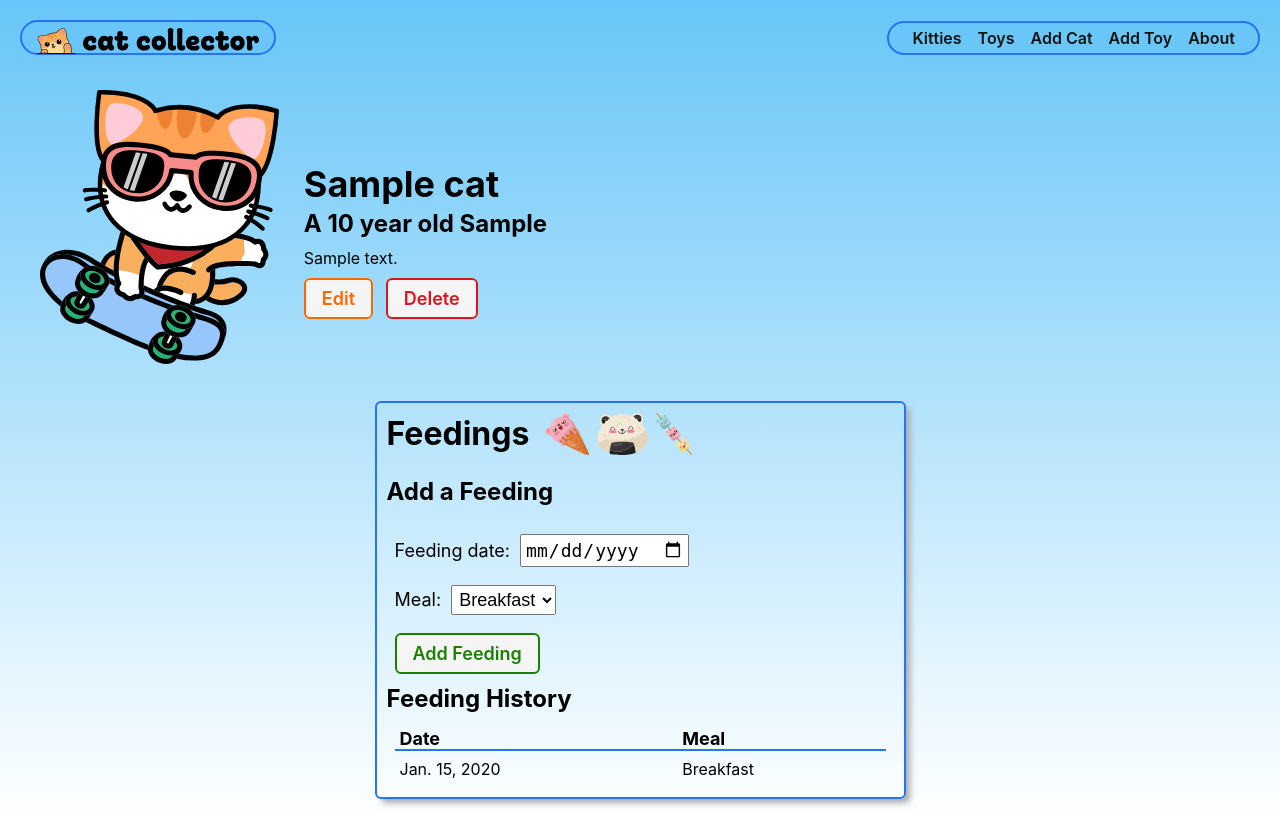
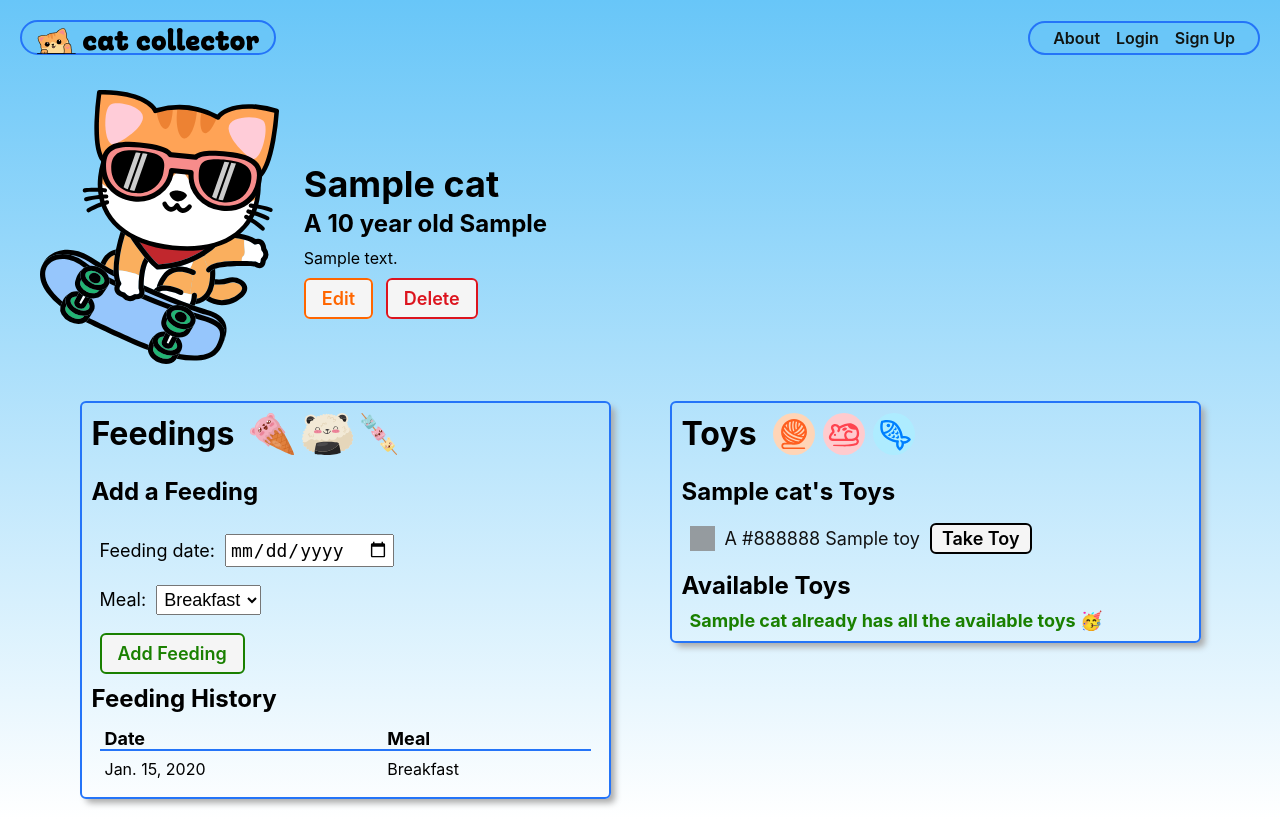
Before and after one commit to galichinsky/catcollector, a Django app: page /cats/1/ in a window 1280 px wide. Run offline with Django 5.2, Linux system fonts and the light colour scheme; tables that the repository leaves empty hold one stand-in row (values such as "Sample post").

Commit message:
add user auth

```diff
--- a/catcollector/settings.py
+++ b/catcollector/settings.py
@@ -128,6 +128,10 @@ USE_TZ = True
 
 STATIC_URL = 'static/'
 
+LOGIN_REDIRECT_URL = 'cat-index'
+
+LOGOUT_REDIRECT_URL = 'home'
+
 # Default primary key field type
 # https://docs.djangoproject.com/en/5.1/ref/settings/#default-auto-field
 
--- a/catcollector/urls.py
+++ b/catcollector/urls.py
@@ -20,4 +20,5 @@ from django.urls import path, include
 urlpatterns = [
     path('admin/', admin.site.urls),
     path('', include('main_app.urls')),
+    path('accounts/', include('django.contrib.auth.urls')),
 ]
--- a/main_app/models.py
+++ b/main_app/models.py
@@ -1,15 +1,32 @@
 from django.db import models
 from django.urls import reverse
 
+from django.contrib.auth.models import User
+
 MEALS = (("B", "Breakfast"), ("L", "Lunch"), ("D", "Dinner"))
 
+# Create your models here.
 
-# Create your models here.
+
+class Toy(models.Model):
+    name = models.CharField(max_length=50)
+    color = models.CharField(max_length=20)
+
+    def __str__(self):
+        return self.name
+
+    def get_absolute_url(self):
+        return reverse("toy-detail", kwargs={"pk": self.id})
+
+
 class Cat(models.Model):
     name = models.CharField(max_length=100)
     breed = models.CharField(max_length=100)
     description = models.TextField(max_length=250)
     age = models.IntegerField()
+    # M:M relationship with toys
+    toys = models.ManyToManyField(Toy)
+    user = models.ForeignKey(User, on_delete=models.CASCADE)
 
     def __str__(self):
         return f"{self.name} ({self.id})"
@@ -30,13 +47,3 @@ class Feeding(models.Model):
 
     class Meta:
         ordering = ["-date"]  # Sort feedings in descending order by date
-
-class Toy(models.Model):
-    name = models.CharField(max_length=50)
-    color = models.CharField(max_length=20)
-
-    def __str__(self):
-        return self.name
-
-    def get_absolute_url(self):
-        return reverse("toy-detail", kwargs={"pk": self.id})
--- a/main_app/static/css/base.css
+++ b/main_app/static/css/base.css
@@ -276,3 +276,19 @@ nav li {
     }
   }
 }
+
+#logout-form button {
+  text-decoration: none;
+  color: var(--text-color);
+  font-weight: 600;
+  font-size: 16px;
+  background: none;
+  border: none;
+  cursor: pointer;
+  padding: 0;
+  font-family: inherit;
+}
+
+#logout-form button:hover {
+  color: var(--link-hover-color);
+}
--- a/main_app/templates/base.html
+++ b/main_app/templates/base.html
@@ -27,11 +27,23 @@
       </div>
       <nav>
         <ul>
-          <li><a href="{% url 'cat-index' %}">Kitties</a></li>
-          <li><a href="{% url 'toy-index' %}">Toys</a></li>
-          <li><a href="{% url 'cat-create' %}">Add Cat</a></li>
-          <li><a href="{% url 'toy-create' %}">Add Toy</a></li>
+          {% if user.is_authenticated %}
+          <li><a href="{% url 'cat-index' %}">All Cats</a></li>
+          <li><a href="{% url 'toy-index' %}">All Toys</a></li>
+          <li><a href="{% url 'cat-create' %}">Add a Cat</a></li>
+          <li><a href="{% url 'toy-create' %}">Add a Toy</a></li>
           <li><a href="{% url 'about' %}">About</a></li>
+          <li>
+            <form id="logout-form" method="post" action="{% url 'logout' %}">
+              {% csrf_token %}
+              <button type="submit">Log out</button>
+            </form>
+          </li>
+          {% else %}
+          <li><a href="{% url 'about' %}">About</a></li>
+          <li><a href="{% url 'home' %}">Login</a></li>
+          <li><a href="{% url 'signup' %}">Sign Up</a></li>
+          {% endif %}
         </ul>
       </nav>
     </header>
--- a/main_app/templates/cats/detail.html
+++ b/main_app/templates/cats/detail.html
@@ -72,5 +72,54 @@
     </div>
     {% endif %}
   </section>
+  <section class="toys">
+    <div class="subsection-title">
+      <h2>Toys</h2>
+      <img src="{% static 'images/string.svg' %}" alt="A ball of string" />
+      <img src="{% static 'images/mouse.svg' %}" alt="A mouse" />
+      <img src="{% static 'images/fish.svg' %}" alt="A fishy toy" />
+    </div>
+    <h3>{{ cat.name }}'s Toys</h3>
+    <div class="subsection-content">
+      {% if cat.toys.count %} {% for toy in cat.toys.all %}
+      <div class="toy-container">
+        <div
+          class="color-block"
+          style="background-color: {{ toy.color }}"
+        ></div>
+        <a href="{% url 'toy-detail' toy.id %}">
+          <p>A {{ toy.color }} {{ toy.name }}</p>
+        </a>
+        <form action="{% url 'remove-toy' cat.id toy.id %}" method="post">
+          {% csrf_token %}
+          <button type="submit" class="btn btn-danger">Take Toy</button>
+        </form>
+      </div>
+      {% endfor %} {% else %}
+
+      <p class="no-toys">{{cat.name}} doesn't have any toys!</p>
+      {% endif %}
+    </div>
+    <h3>Available Toys</h3>
+    <div class="subsection-content">
+      {% if toys.count %} {% for toy in toys.all %}
+      <div class="toy-container">
+        <div
+          class="color-block"
+          style="background-color: {{ toy.color }}"
+        ></div>
+        <a href="{% url 'toy-detail' toy.id %}">
+          <p>A {{ toy.color }} {{ toy.name }}</p>
+        </a>
+        <form action="{% url 'associate-toy' cat.id toy.id %}" method="post">
+          {% csrf_token %}
+          <button type="submit" class="btn submit">Give toy</button>
+        </form>
+      </div>
+      {% endfor %} {% else %}
+      <p class="all-toys">{{cat.name}} already has all the available toys 🥳</p>
+      {% endif %}
+    </div>
+  </section>
 </div>
 {% endblock %}
--- a/main_app/urls.py
+++ b/main_app/urls.py
@@ -2,7 +2,7 @@ from django.urls import path
 from . import views # Import views to connect routes to view functions
 
 urlpatterns = [
-  path('', views.home, name='home'),
+  path('', views.Home.as_view(), name='home'),
   path('about/', views.about, name='about'),
   path('cats/', views.cat_index, name='cat-index'),
   path('cats/<int:cat_id>/', views.cat_detail, name='cat-detail'),
@@ -10,9 +10,12 @@ urlpatterns = [
   path('cats/<int:pk>/update/', views.CatUpdate.as_view(), name='cat-update'),
   path('cats/<int:pk>/delete/', views.CatDelete.as_view(), name='cat-delete'),
   path('cats/<int:cat_id>/add_feeding/', views.add_feeding, name='add-feeding'),
+  path('cats/<int:cat_id>/associate_toy/<int:toy_id>/', views.associate_toy, name='associate-toy'),
+  path('cats/<int:cat_id>/remove-toy/<int:toy_id>/', views.remove_toy, name='remove-toy'),
   path('toys/create/', views.ToyCreate.as_view(), name='toy-create'),
   path('toys/<int:pk>/', views.ToyDetail.as_view(), name='toy-detail'),
   path('toys/', views.ToyList.as_view(), name='toy-index'),
   path('toys/<int:pk>/update/', views.ToyUpdate.as_view(), name='toy-update'),
   path('toys/<int:pk>/delete/', views.ToyDelete.as_view(), name='toy-delete'),
+  path('accounts/signup/', views.signup, name='signup'),
 ]
--- a/main_app/views.py
+++ b/main_app/views.py
@@ -1,17 +1,21 @@
 from django.shortcuts import render, redirect
 from django.views.generic.edit import CreateView, UpdateView, DeleteView
 from django.views.generic import ListView, DetailView
+from django.contrib.auth.views import LoginView
+from django.contrib.auth import login
+from django.contrib.auth.forms import UserCreationForm
+import requests
 from .models import Cat, Toy
 from .forms import FeedingForm
 
-
 # Create your views here.
-def home(request):
-    return render(request, "home.html")
+class Home(LoginView):
+    template_name = "home.html"
 
 
 def about(request):
-    return render(request, "about.html")
+    response = requests.get('https://catfact.ninja/fact')
+    return render(request, "about.html", {"fact": response.json().get('fact')})
 
 
 def cat_index(request):
@@ -21,10 +25,14 @@ def cat_index(request):
 
 def cat_detail(request, cat_id):
     cat = Cat.objects.get(id=cat_id)
+    toys_cat_doesnt_have = Toy.objects.exclude(id__in = cat.toys.all().values_list('id'))
     feeding_form = FeedingForm()
     return render(
-        request, "cats/detail.html", {"cat": cat, "feeding_form": feeding_form}
+        request,
+        "cats/detail.html",
+        {"cat": cat, "feeding_form": feeding_form, "toys": toys_cat_doesnt_have },
     )
+
 
 def add_feeding(request, cat_id):
     form = FeedingForm(request.POST)
@@ -35,10 +43,57 @@ def add_feeding(request, cat_id):
     return redirect("cat-detail", cat_id=cat_id)
 
 
+def associate_toy(request, cat_id, toy_id):
+  # Note that you can pass a toy's id instead of the whole toy object
+  # cat = Cat.objects.get(id=cat_id)
+  # cat.toys.add(toy_id)
+  # same as above 2 lines
+  Cat.objects.get(id=cat_id).toys.add(toy_id)
+  return redirect("cat-detail", cat_id=cat_id)
+
+
+def remove_toy(request, cat_id, toy_id):
+  Cat.objects.get(id=cat_id).toys.remove(toy_id)
+  return redirect("cat-detail", cat_id=cat_id)
+
+
 class CatCreate(CreateView):
     model = Cat
-    fields = "__all__"
-    # success_url = '/cats/{id}' # Redirect to the detail page for the cat that was just created
+    fields = ["name", "breed", "description", "age"]
+
+   # This inherited method is called when a
+    # valid cat form is being submitted
+    def form_valid(self, form):
+        # Assign the logged in user (self.request.user)
+        form.instance.user = self.request.user  # form.instance is the cat
+        # Let the CreateView do its job as usual
+        return super().form_valid(form)
+
+
+def signup(request):
+    error_message = ''
+    if request.method == 'POST':
+        # This is how to create a 'user' form object
+        # that includes the data from the browser
+        form = UserCreationForm(request.POST)
+        if form.is_valid():
+            # This will add the user to the database
+            user = form.save()
+            # This is how we log a user in
+            login(request, user)
+            return redirect('cat-index')
+        else:
+            error_message = 'Invalid sign up - try again'
+    # A bad POST or a GET request, so render signup.html with an empty form
+    form = UserCreationForm()
+    context = {'form': form, 'error_message': error_message}
+    return render(request, 'signup.html', context)
+    # Same as:
+    # return render(
+    #     request,
+    #     'signup.html',
+    #     {'form': form, 'error_message': error_message}
+    # )
 
 
 class CatUpdate(UpdateView):
```
Also changed, not shown: main_app/templates/about.html (+4 -3 lines), main_app/templates/home.html (+10 -2 lines), main_app/templates/signup.html (added, +22 -0 lines), main_app/migrations/0005_cat_toys.py (added), main_app/migrations/0006_cat_user.py (added).
